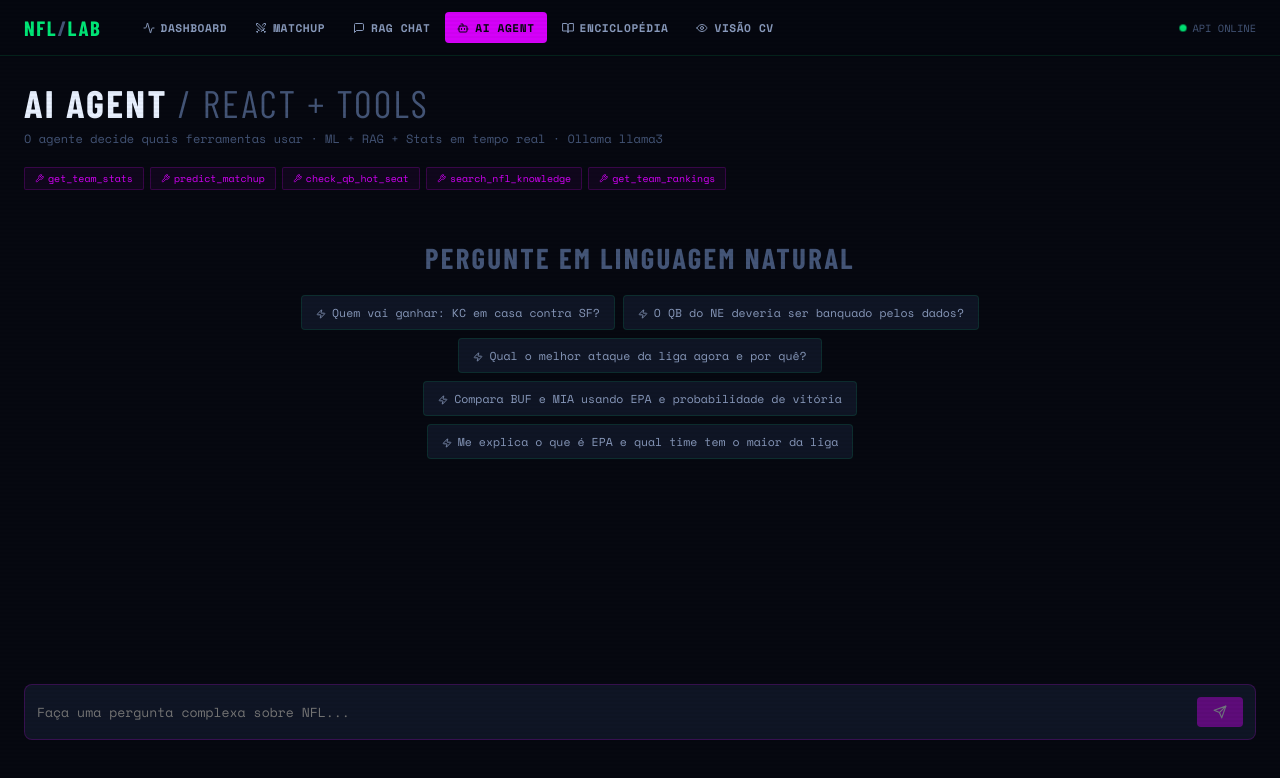
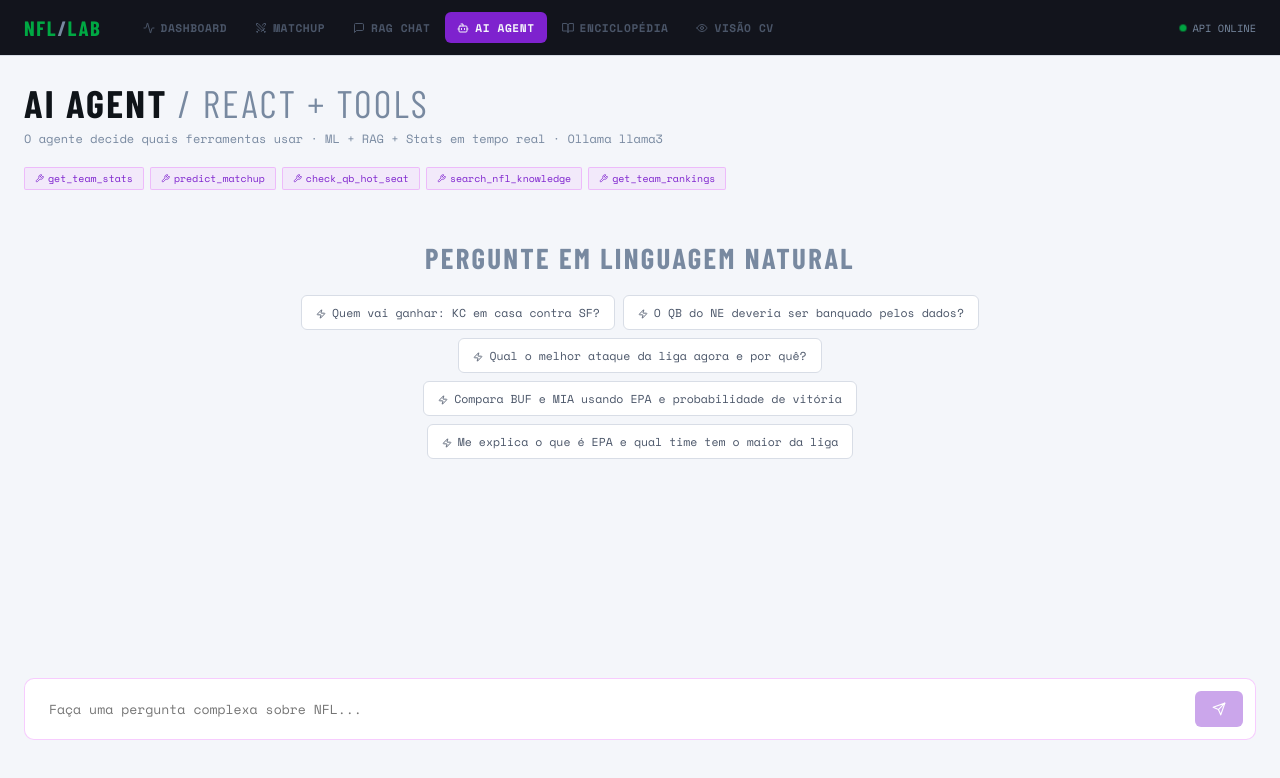
Before and after one commit to elyasncr/NFL, a React (Vite) app in the folder frontend/: page /agent in a window 1280 px wide. Shown: the top 778 px of the page. Built offline with nearby package versions, Linux system fonts and the light colour scheme; a web font is replaced by a local one.

Commit message:
feat(ui): add Skeleton component with shimmer animation

```diff
--- a/frontend/src/styles/global.css
+++ b/frontend/src/styles/global.css
@@ -1,45 +1,55 @@
-/* ─── Design System — NFL Analytics Lab ───────────────────────
-   Estética: Terminal de Dados + Campo de Futebol Americano
+/* ─── Design System — NFL Analytics Lab (Light Pro) ───────────
+   Estética: Dashboard moderno (Vercel/Linear) + cores oficiais NFL
    Fontes: Barlow Condensed (display) + Space Mono (dados)
-   Paleta: Verde campo + preto profundo + branco ofensivo
+   Paleta: Cinza-claro neutro + acentos vivos + cores dos times
 ─────────────────────────────────────────────────────────────── */
 
 :root {
-  /* Cores principais */
-  --bg-void: #060810;
-  --bg-field: #0b0f1a;
-  --bg-card: #0f1525;
-  --bg-card-hover: #141c30;
-  --bg-line: #1a2540;
+  /* Fundos — escala neutra clara */
+  --bg-void: #f4f6fa;        /* fundo principal da página */
+  --bg-field: #eaedf3;       /* áreas internas (gráficos, contornos) */
+  --bg-card: #ffffff;        /* cards / containers */
+  --bg-card-hover: #f7f9fc;  /* hover sutil em card */
+  --bg-line: #e1e6ee;        /* linhas, divisores, bg de inputs */
+  --bg-input: #ffffff;       /* fundo de inputs/selects */
 
-  /* Acentos */
-  --green-field: #00e676;
-  --green-dim: #00c853;
-  --green-glow: rgba(0, 230, 118, 0.15);
-  --red-alert: #ff1744;
-  --red-glow: rgba(255, 23, 68, 0.15);
-  --amber-warn: #ffab00;
-  --amber-glow: rgba(255, 171, 0, 0.12);
-  --blue-data: #448aff;
-  --purple-ai: #d500f9;
+  /* Acentos — versões mais saturadas/escuras pra contraste em fundo claro */
+  --green-field: #00a843;
+  --green-dim: #008f3a;
+  --green-glow: rgba(0, 168, 67, 0.10);
+  --red-alert: #d32f2f;
+  --red-glow: rgba(211, 47, 47, 0.10);
+  --amber-warn: #ed8b00;
+  --amber-glow: rgba(237, 139, 0, 0.10);
+  --blue-data: #1565d8;
+  --blue-glow: rgba(21, 101, 216, 0.10);
+  --purple-ai: #7e22ce;
+  --purple-glow: rgba(126, 34, 206, 0.10);
 
-  /* Texto */
-  --text-primary: #e8f0fe;
-  --text-secondary: #8899bb;
-  --text-muted: #445577;
-  --text-data: #00e676;
+  /* Texto — alta legibilidade em fundo claro */
+  --text-primary: #0f1419;
+  --text-secondary: #4a5568;
+  --text-muted: #7889a0;
+  --text-data: #00a843;
+  --text-on-color: #ffffff;  /* texto sobre acentos coloridos */
 
-  /* Bordas */
-  --border: rgba(0, 230, 118, 0.12);
-  --border-active: rgba(0, 230, 118, 0.4);
+  /* Bordas — cinzas sólidos, não verde-glow */
+  --border: #d8dde6;
+  --border-strong: #b7bfcc;
+  --border-active: var(--green-field);
+
+  /* Sombras — leves, dão profundidade sem peso */
+  --shadow-sm: 0 1px 2px rgba(15, 20, 25, 0.05);
+  --shadow: 0 2px 6px rgba(15, 20, 25, 0.06), 0 1px 2px rgba(15, 20, 25, 0.04);
+  --shadow-lg: 0 8px 24px rgba(15, 20, 25, 0.08), 0 2px 6px rgba(15, 20, 25, 0.04);
 
   /* Tipografia */
   --font-display: 'Barlow Condensed', sans-serif;
   --font-mono: 'Space Mono', monospace;
 
   /* Espaçamento */
-  --radius: 4px;
-  --radius-lg: 8px;
+  --radius: 6px;
+  --radius-lg: 10px;
 }
 
 /* ── Reset ──────────────────────────────────────────────── */
@@ -57,10 +67,10 @@ body {
 }
 
 /* ── Scrollbar ──────────────────────────────────────────── */
-::-webkit-scrollbar { width: 6px; }
-::-webkit-scrollbar-track { background: var(--bg-void); }
-::-webkit-scrollbar-thumb { background: var(--bg-line); border-radius: 3px; }
-::-webkit-scrollbar-thumb:hover { background: var(--green-dim); }
+::-webkit-scrollbar { width: 8px; }
+::-webkit-scrollbar-track { background: var(--bg-field); }
+::-webkit-scrollbar-thumb { background: var(--border-strong); border-radius: 4px; }
+::-webkit-scrollbar-thumb:hover { background: var(--text-muted); }
 
 /* ── Utilitários ────────────────────────────────────────── */
 .font-display { font-family: var(--font-display); }
@@ -78,61 +88,93 @@ body {
   border: 1px solid var(--border);
   border-radius: var(--radius-lg);
   padding: 24px;
-  transition: border-color 0.2s, background 0.2s;
+  box-shadow: var(--shadow-sm);
+  transition: border-color 0.2s, box-shadow 0.2s, transform 0.2s;
 }
 
 .card:hover {
-  border-color: var(--border-active);
-  background: var(--bg-card-hover);
+  border-color: var(--border-strong);
+  box-shadow: var(--shadow);
+}
+
+/* ── Inputs / Selects ───────────────────────────────────── */
+input, select, textarea {
+  background: var(--bg-input);
+  border: 1px solid var(--border);
+  border-radius: var(--radius);
+  padding: 8px 12px;
+  color: var(--text-primary);
+  font-family: var(--font-mono);
+  font-size: 0.85rem;
+  transition: border-color 0.15s, box-shadow 0.15s;
+}
+
+input:hover, select:hover, textarea:hover {
+  border-color: var(--border-strong);
+}
+
+input:focus, select:focus, textarea:focus {
+  outline: none;
+  border-color: var(--green-field);
+  box-shadow: 0 0 0 3px var(--green-glow);
 }
 
 /* ── Badge ──────────────────────────────────────────────── */
 .badge {
   display: inline-flex;
   align-items: center;
-  padding: 2px 8px;
-  border-radius: 2px;
+  padding: 3px 9px;
+  border-radius: 4px;
   font-family: var(--font-mono);
   font-size: 0.7rem;
   font-weight: 700;
-  letter-spacing: 0.08em;
+  letter-spacing: 0.06em;
   text-transform: uppercase;
 }
 
 .badge-green { background: var(--green-glow); color: var(--green-field); border: 1px solid var(--green-field); }
-.badge-red { background: var(--red-glow); color: var(--red-alert); border: 1px solid var(--red-alert); }
-.badge-amber { background: var(--amber-glow); color: var(--amber-warn); border: 1px solid var(--amber-warn); }
-.badge-blue { background: rgba(68,138,255,0.12); color: var(--blue-data); border: 1px solid var(--blue-data); }
+.badge-red   { background: var(--red-glow);   color: var(--red-alert);   border: 1px solid var(--red-alert); }
+.badge-amber { background: var(--amber-glow); color: var(--amber-warn);  border: 1px solid var(--amber-warn); }
+.badge-blue  { background: rgba(21, 101, 216, 0.10); color: var(--blue-data); border: 1px solid var(--blue-data); }
 
 /* ── Button ─────────────────────────────────────────────── */
 .btn {
   display: inline-flex;
   align-items: center;
   gap: 8px;
-  padding: 10px 20px;
+  padding: 9px 18px;
   border-radius: var(--radius);
   font-family: var(--font-mono);
-  font-size: 0.8rem;
+  font-size: 0.78rem;
   font-weight: 700;
   letter-spacing: 0.05em;
   text-transform: uppercase;
   cursor: pointer;
   transition: all 0.15s;
-  border: none;
+  border: 1px solid transparent;
 }
 
 .btn-primary {
   background: var(--green-field);
-  color: var(--bg-void);
+  color: var(--text-on-color);
+  box-shadow: var(--shadow-sm);
 }
-.btn-primary:hover { background: var(--green-dim); transform: translateY(-1px); }
+.btn-primary:hover {
+  background: var(--green-dim);
+  transform: translateY(-1px);
+  box-shadow: var(--shadow);
+}
 
 .btn-ghost {
-  background: transparent;
+  background: var(--bg-card);
   color: var(--text-secondary);
-  border: 1px solid var(--border);
+  border-color: var(--border);
 }
-.btn-ghost:hover { border-color: var(--border-active); color: var(--text-primary); }
+.btn-ghost:hover {
+  border-color: var(--border-strong);
+  color: var(--text-primary);
+  background: var(--bg-card-hover);
+}
 
 /* ── Loading ────────────────────────────────────────────── */
 .loading-dot {
@@ -146,21 +188,23 @@ body {
 
 @keyframes pulse {
   0%, 100% { opacity: 0.3; transform: scale(0.8); }
-  50% { opacity: 1; transform: scale(1.2); }
+  50%      { opacity: 1;   transform: scale(1.2); }
 }
 
-/* ── Scanline effect (sutil) ────────────────────────────── */
-body::before {
-  content: '';
-  position: fixed;
-  top: 0; left: 0; right: 0; bottom: 0;
-  background: repeating-linear-gradient(
-    0deg,
-    transparent,
-    transparent 2px,
-    rgba(0, 0, 0, 0.03) 2px,
-    rgba(0, 0, 0, 0.03) 4px
+@keyframes shimmer {
+  0%   { background-position: -480px 0; }
+  100% { background-position: 480px 0; }
+}
+
+.skeleton {
+  background: linear-gradient(
+    90deg,
+    var(--bg-line) 0%,
+    var(--bg-card-hover) 50%,
+    var(--bg-line) 100%
   );
-  pointer-events: none;
-  z-index: 9999;
+  background-size: 480px 100%;
+  background-repeat: no-repeat;
+  animation: shimmer 1.4s ease-in-out infinite;
+  border-radius: var(--radius);
 }
```
Also changed, not shown: frontend/src/components/ui/Skeleton.tsx (added, +39 -0 lines).
